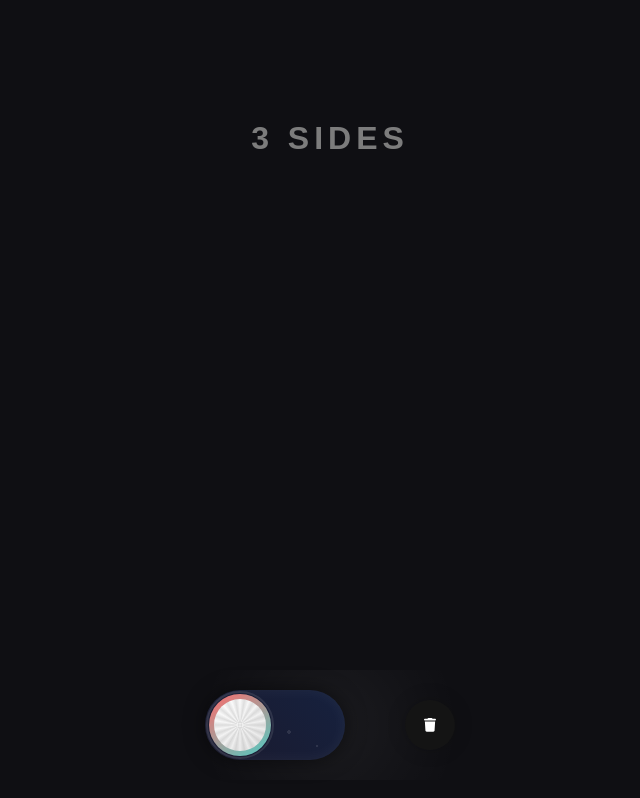
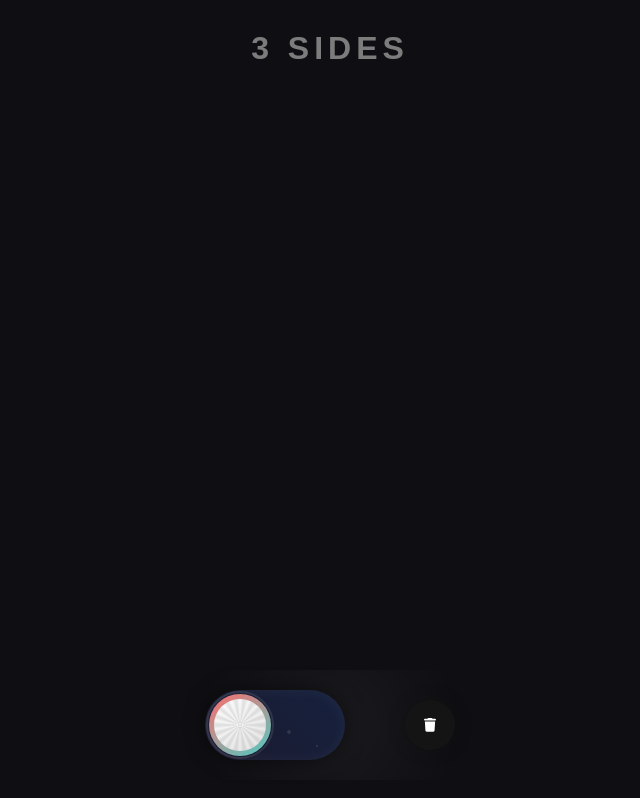
Before and after one commit to R-chocolate/ball, a plain HTML site: page index.html in a window 1280 px wide. Shown: the whole page, without its empty margins (310-950 px from the left). Drawn offline with Linux system fonts and the light colour scheme.

Commit message:
Adjust score board position and button styles
Updated score board position and button hover effects.

```diff
--- a/style.css
+++ b/style.css
@@ -21,7 +21,7 @@ canvas {
 /* --- 計分板樣式 (已移除發光) --- */
 .score-board {
     position: absolute;
-    top: 15%;
+    top: 30px;
     left: 50%;
     transform: translateX(-50%);
     color: #888;
@@ -101,4 +101,5 @@ canvas {
 .button:hover { width: 140px; border-radius: 50px; transition-duration: .3s; background-color: rgb(255, 69, 69); align-items: center; }
 .button:hover .svgIcon { width: 50px; transition-duration: .3s; transform: translateY(60%); }
 .button::before { position: absolute; top: -20px; content: "Reset"; color: white; transition-duration: .3s; font-size: 2px; }
+
 .button:hover::before { font-size: 13px; opacity: 1; transform: translateY(30px); transition-duration: .3s; }
```
